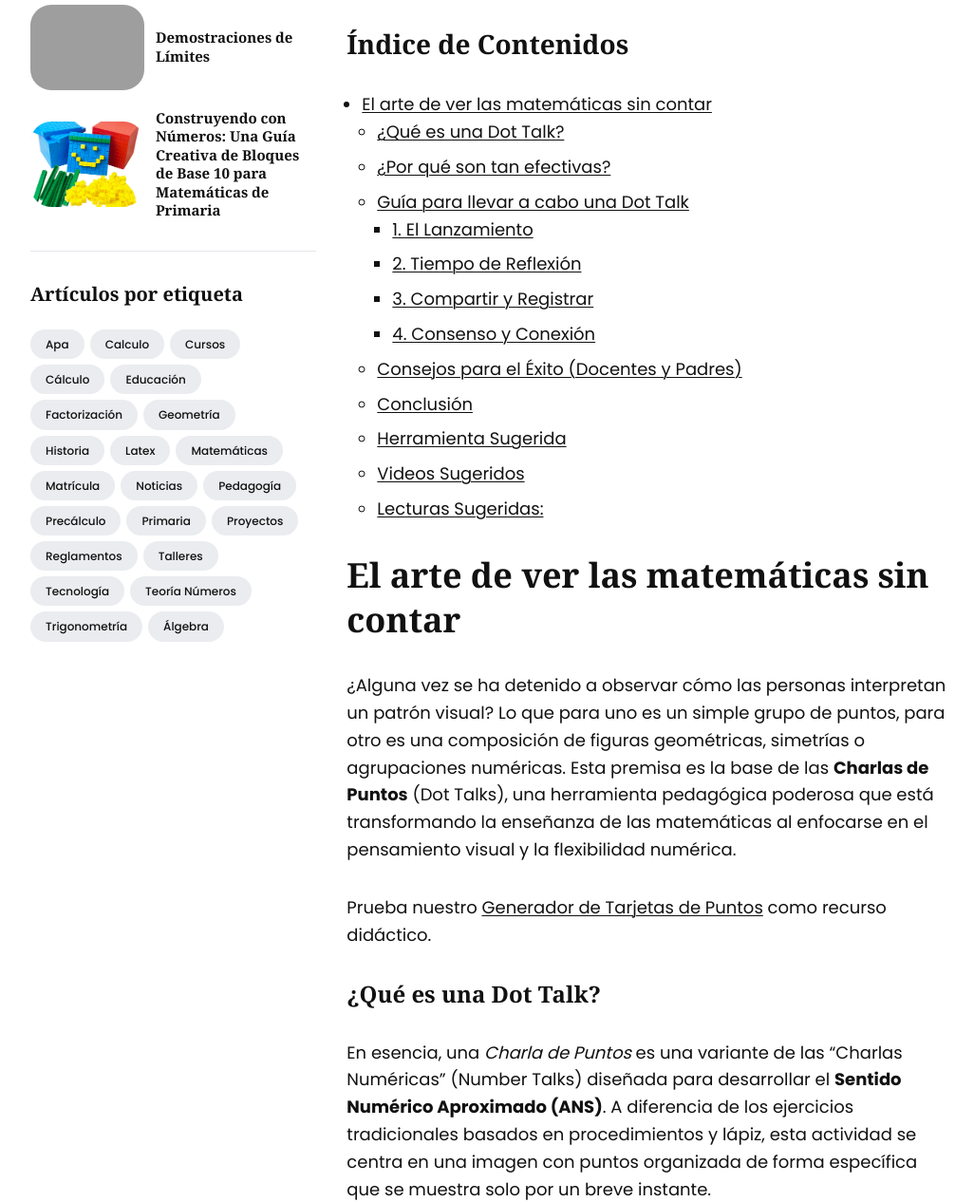
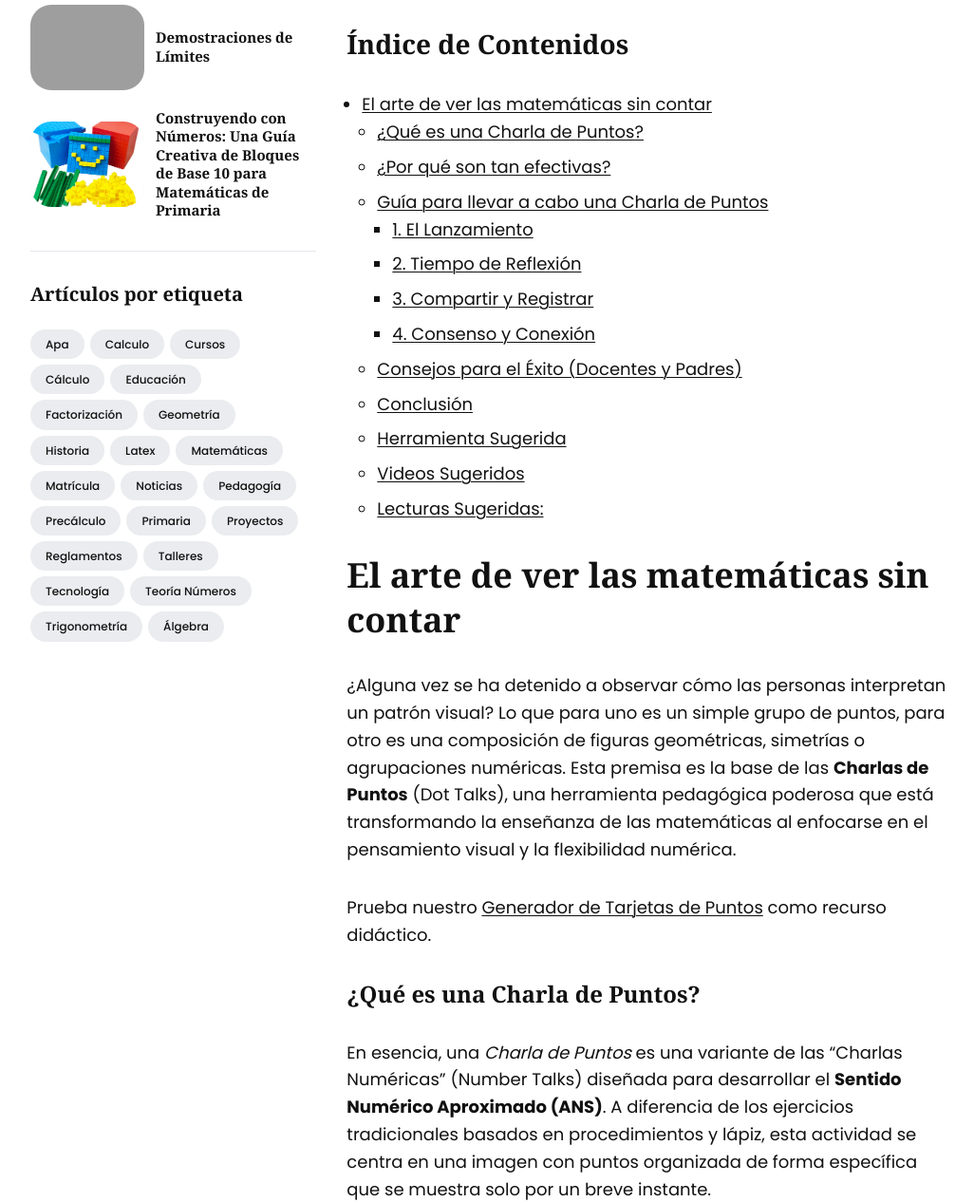
Before and after one commit to asoesem/asoesem.github.io, a Jekyll site: the page built from _posts/2026-02-21-charlas-de-puntos.md, in a window 1280 px wide and 1400 px high, scrolled down 853 px, cut to the strip 134-1400 px from the top of the window. Shown: the whole strip at 95% size, without its empty margins (124-1150 px from the left). Built offline with Jekyll 4.4.1, drawn with Linux system fonts in a browser that asks for light colours; a script that is not in the unit is left out; the table of contents is made by our own code; some of the changed text lies outside the part shown; grey boxes are pictures that could not be loaded.

Commit message:
Mejora la redacción de la entrada sobre charlas de puntos.

```diff
--- a/_posts/2026-02-21-charlas-de-puntos.md
+++ b/_posts/2026-02-21-charlas-de-puntos.md
@@ -17,7 +17,7 @@ toc: true
 
 Prueba nuestro [Generador de Tarjetas de Puntos]({{site.baseurl}}/generador-dot-cards/) como recurso didáctico.
 
-### ¿Qué es una Dot Talk?
+### ¿Qué es una Charla de Puntos?
 
 En esencia, una *Charla de Puntos* es una variante de las "Charlas Numéricas" (Number Talks) diseñada para desarrollar el **Sentido Numérico Aproximado (ANS)**. A diferencia de los ejercicios tradicionales basados en procedimientos y lápiz, esta actividad se centra en una imagen con puntos organizada de forma específica que se muestra solo por un breve instante.
 
@@ -33,7 +33,7 @@ Como bien señala la investigadora Jo Boaler, las matemáticas son una asignatur
 2. **Visualización:** Permite conectar conceptos abstractos con representaciones mentales claras.
 3. **Equidad:** Al no haber una carrera por el cálculo algorítmico, se valora la diversidad de perspectivas en el aula.
 
-### Guía para llevar a cabo una Dot Talk
+### Guía para llevar a cabo una Charla de Puntos
 
 Ya sea usted un docente frente a un grupo de treinta estudiantes o un padre de familia en la mesa del comedor, el protocolo es similar y requiere apenas 10 a 15 minutos.
 
```
